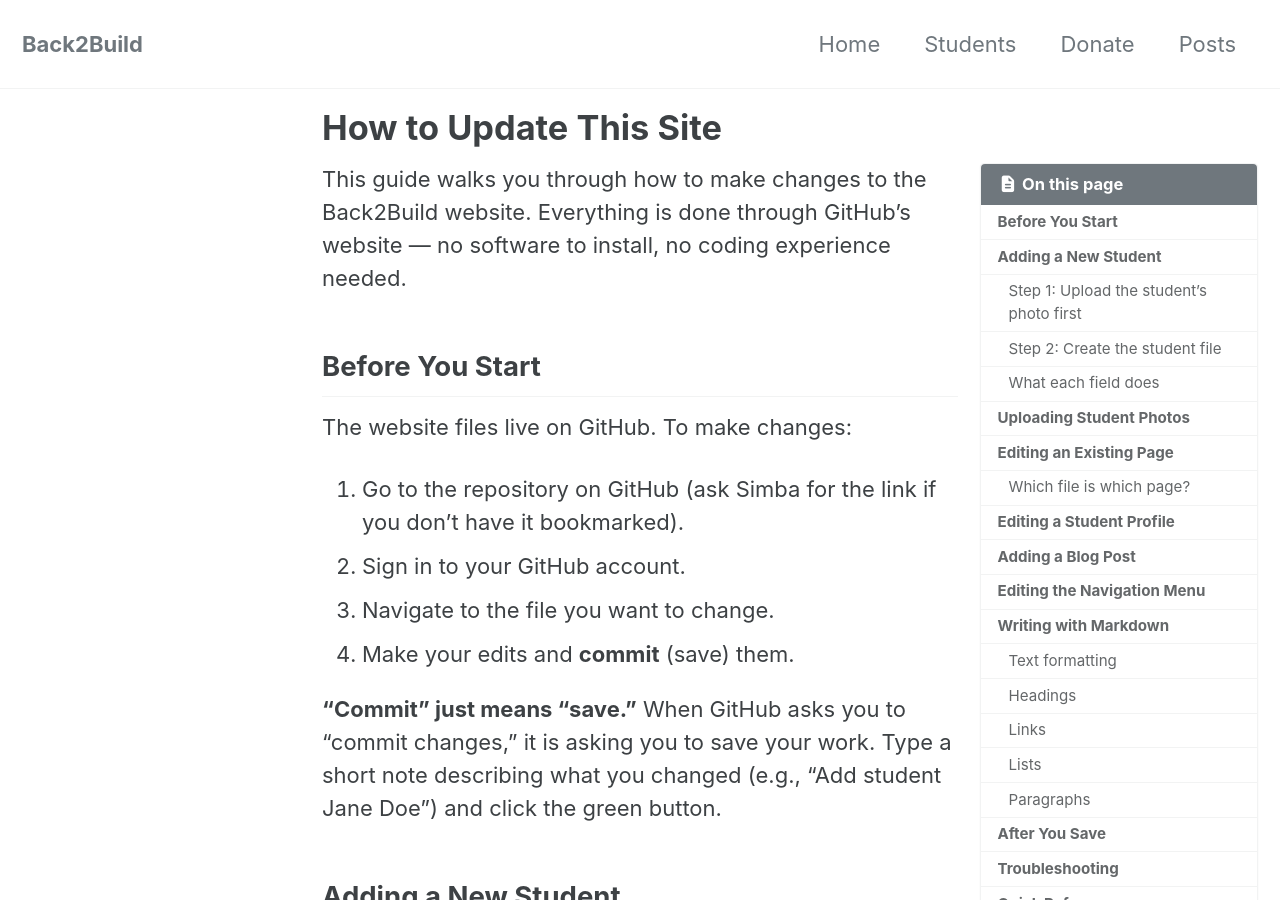
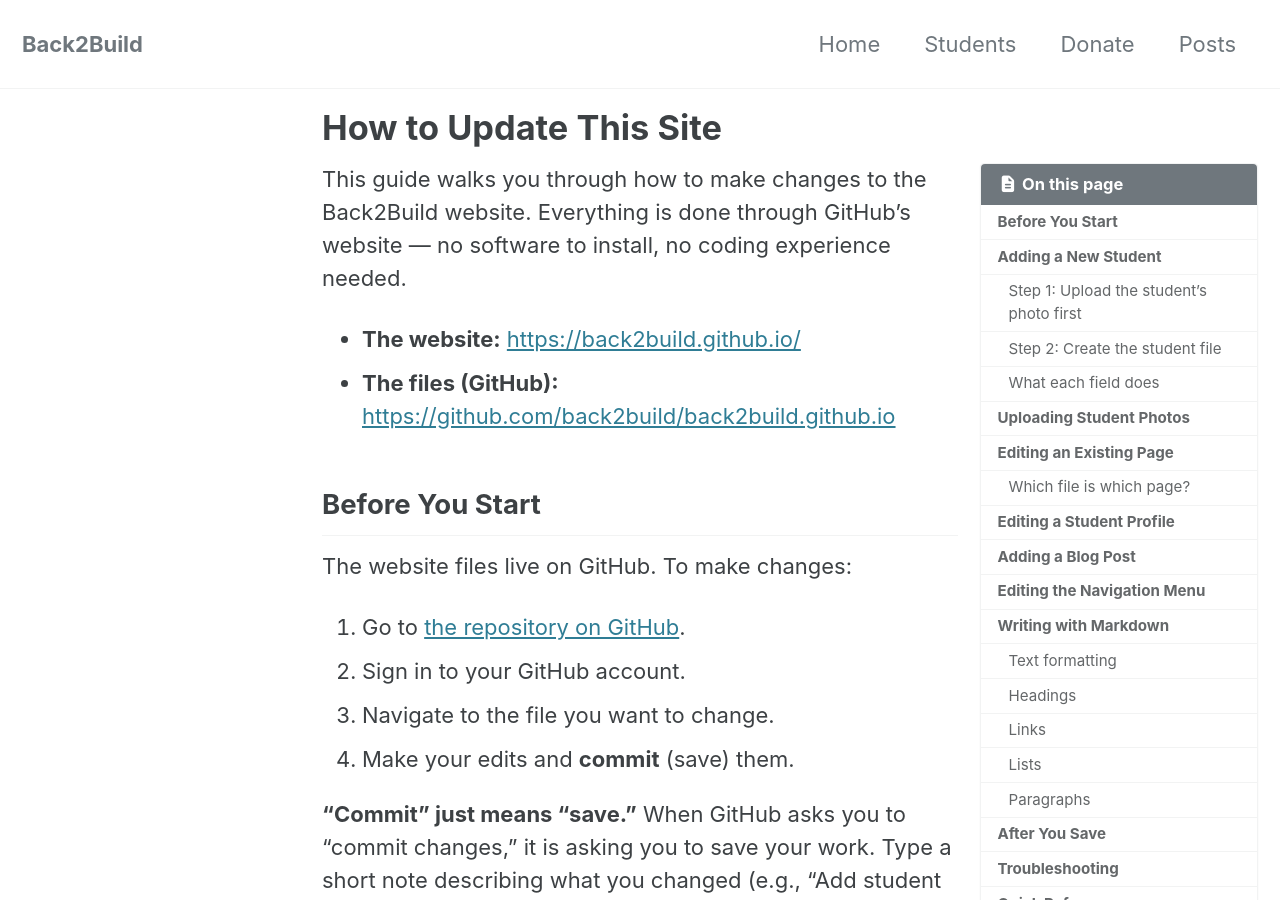
Before and after one commit to back2build/back2build.github.io, a Jekyll site: the page built from _pages/how-to-update.md, in a window 1280 px wide and 900 px high. Built offline with Jekyll 4.4.1, drawn with Linux system fonts in a browser that asks for light colours; cached includes are drawn as plain includes; some of the changed text lies outside the part shown.

Commit message:
Add GitHub repo and live site URLs to how-to-update guide
Co-Authored-By: Claude Opus 4.6 (1M context) <noreply@anthropic.com>

```diff
--- a/_pages/how-to-update.md
+++ b/_pages/how-to-update.md
@@ -8,11 +8,14 @@ toc_sticky: true
 
 This guide walks you through how to make changes to the Back2Build website. Everything is done through GitHub's website — no software to install, no coding experience needed.
 
+- **The website:** [https://back2build.github.io/](https://back2build.github.io/)
+- **The files (GitHub):** [https://github.com/back2build/back2build.github.io](https://github.com/back2build/back2build.github.io)
+
 ## Before You Start
 
 The website files live on GitHub. To make changes:
 
-1. Go to the repository on GitHub (ask Simba for the link if you don't have it bookmarked).
+1. Go to [the repository on GitHub](https://github.com/back2build/back2build.github.io).
 2. Sign in to your GitHub account.
 3. Navigate to the file you want to change.
 4. Make your edits and **commit** (save) them.
```
Also changed, not shown: other parts of _pages/how-to-update.md (+1 -1 lines).
